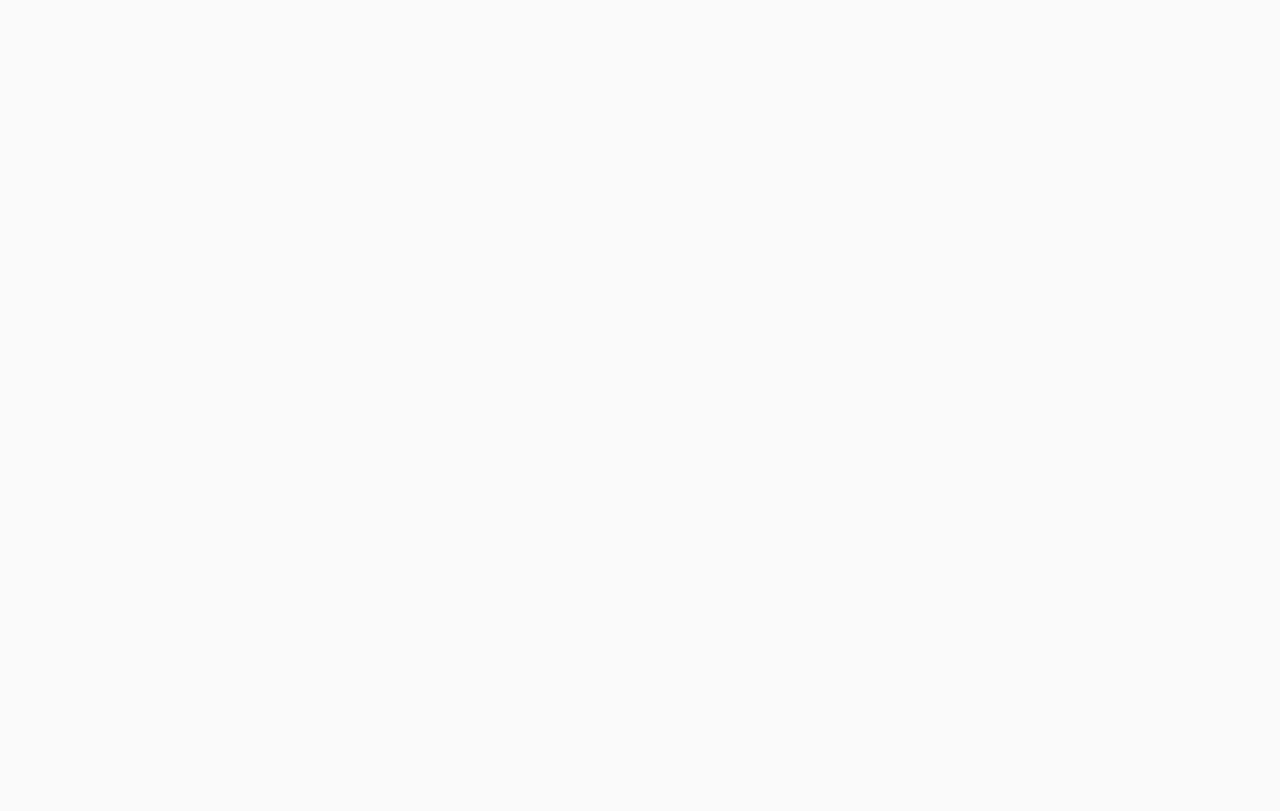
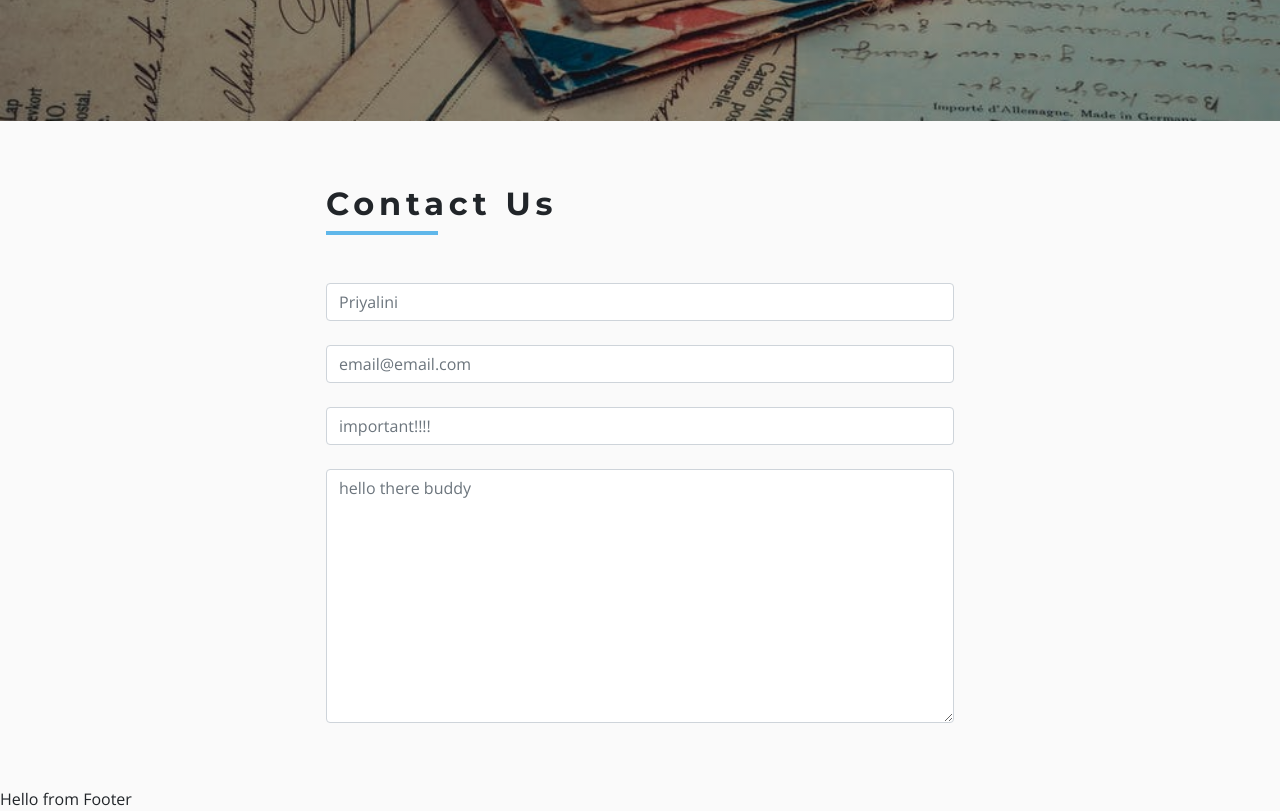
Before and after one commit to Piriyalini8/react-tech-store, a React (Create React App) app: page /contact in a window 1280 px wide. Shown: the part 420-1231 px from the top of the page. Before the commit the page ends 800 px from the top, so only its background shows below. Built offline with nearby package versions, Linux system fonts and the light colour scheme.

Commit message:
eighth commit

```diff
--- /dev/null
+++ b/src/components/ContactPage/Contact.js
@@ -0,0 +1,56 @@
+import React from 'react'
+import Title from '../Title'
+
+export default function Contact() {
+    return (
+        <section className="py-5">
+            <div className="row">
+                <div className="col-10 mx-auto col-md-6 my-3">
+                    <Title title="contact us"/>
+                    <form className="mt-5">
+                        {/* first */}
+                        <div >
+                            <input
+                            type="text"
+                            name="firstName"
+                            className="form-control"
+                            placeholder="Priyalini"
+                            />
+                        </div>
+                        <br/>
+                        {/* email */}
+                        <div >
+                            <input
+                            type="email"
+                            name="email"
+                            className="form-control"
+                            placeholder="email@email.com"
+                            />
+                        </div>
+                        <br/>
+                        {/* subject */}
+                        <div >
+                            <input
+                            type="text"
+                            name="subject"
+                            className="form-control"
+                            placeholder="important!!!!"
+                            />
+                        </div>
+                        <br/>
+                        {/* message */}
+                        <div className="form-group">
+                            <textarea
+                            name="message"
+                            className="form-control"
+                            rows="10"
+                            placeholder="hello there buddy">
+
+                            </textarea>
+                        </div>
+                    </form>
+                </div>
+            </div>
+        </section>
+    )
+}
--- a/src/pages/ContactPage.js
+++ b/src/pages/ContactPage.js
@@ -1,9 +1,13 @@
 import React from 'react'
+import Contact from '../components/ContactPage/Contact';
+import Hero from "../components/Hero";
+import contactImg from "../images/contactBcg.jpeg"
 
 export default function ContactPage() {
     return (
         <>
-          <h1>Hello from Contact Page</h1>
+          <Hero img={contactImg}/>
+          <Contact/>
         </>
     )
 }
```
